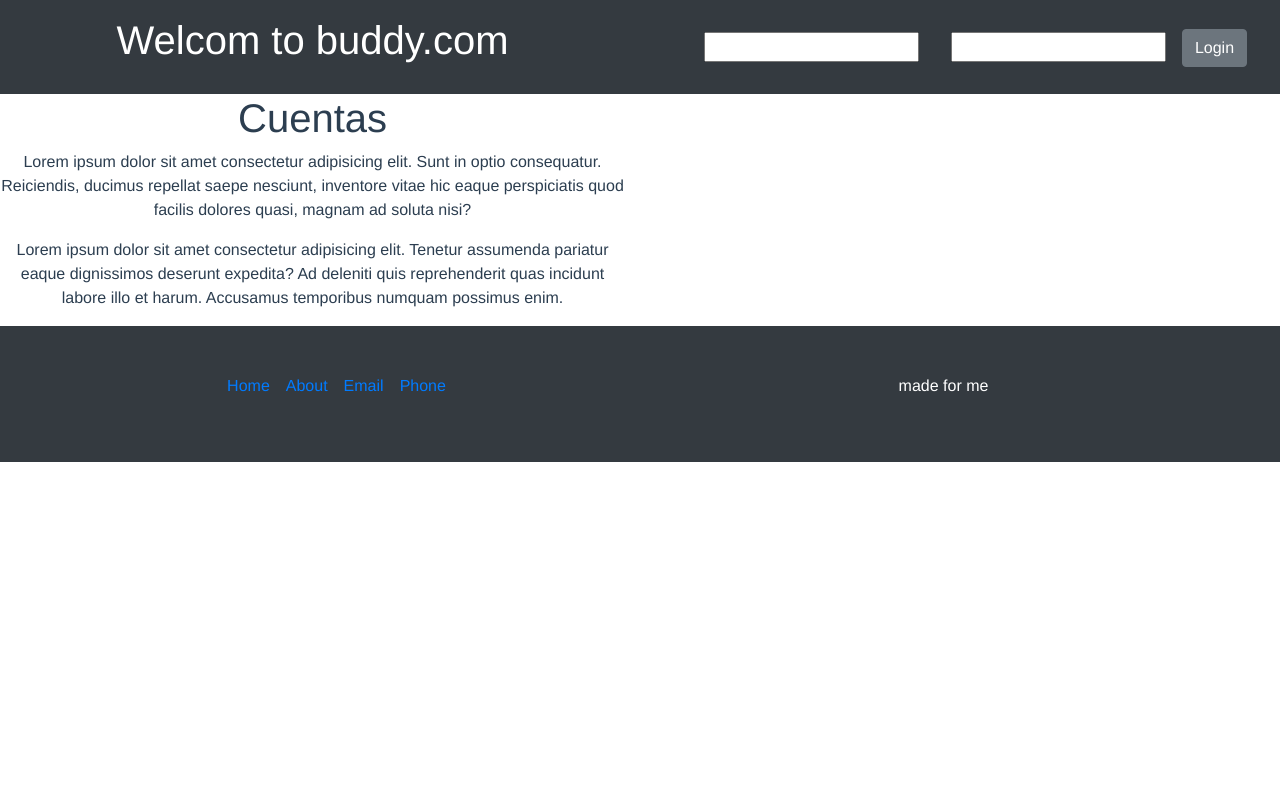
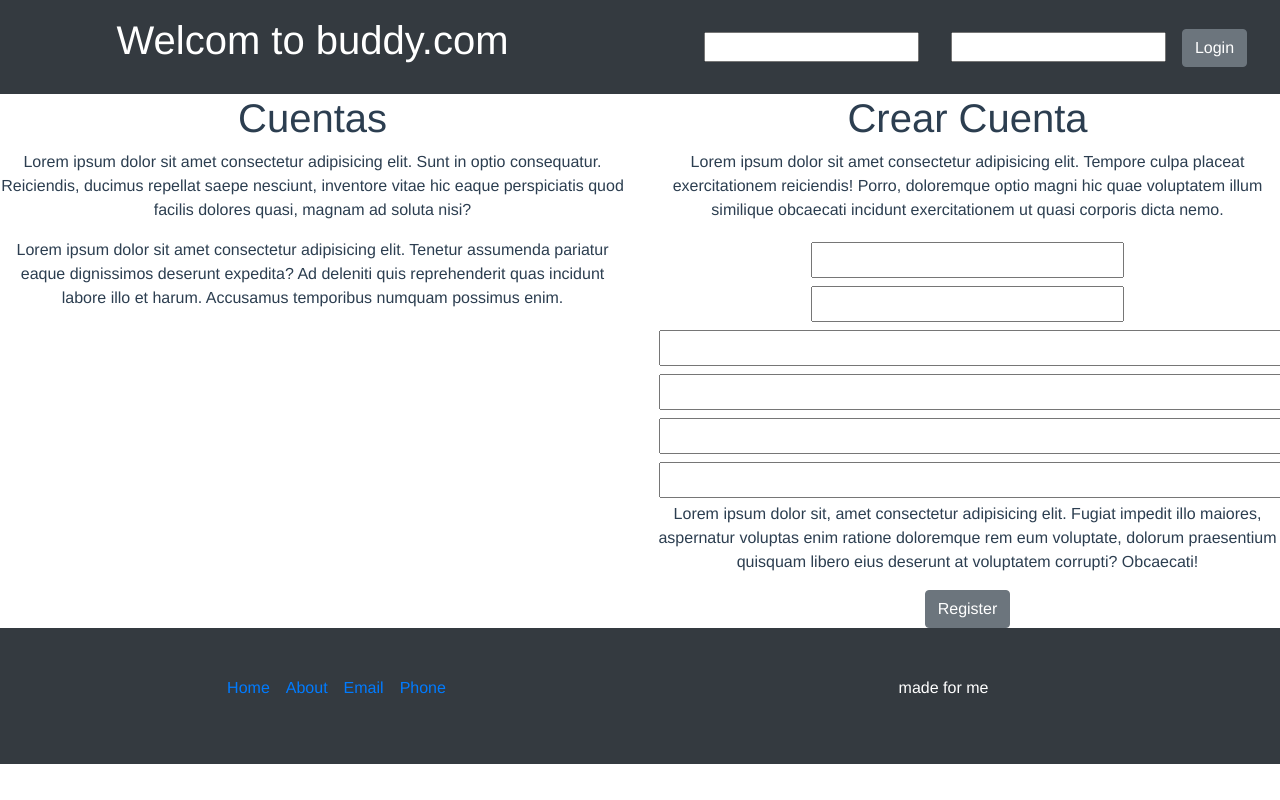
Before and after one commit to oscrislas/666-game, a Vue app: page / in a window 1280 px wide. Built offline with nearby package versions, Linux system fonts and the light colour scheme.

Commit message:
se creo registro estructura falta trabajar en lo visual

```diff
--- /dev/null
+++ b/src/components/Register/Index.vue
@@ -0,0 +1,27 @@
+<template>
+    <div class="row">
+        <div class="col-12">
+            <h1>Crear Cuenta</h1>
+            <p>Lorem ipsum dolor sit amet consectetur adipisicing elit. Tempore culpa placeat exercitationem reiciendis! Porro, doloremque optio magni hic quae voluptatem illum similique obcaecati incidunt exercitationem ut quasi corporis dicta nemo.</p>
+            <frame>
+                <input type="text" class="col-6 m-1 p-1">
+                <input type="text" class="col-6 m-1 p-1">
+                <input type="text" class="col-12 m-1 p-1">
+                <input type="text" class="col-12 m-1 p-1">
+                <input type="text" class="col-12 m-1 p-1">
+                <input type="text" class="col-12 m-1 p-1">
+                <p>
+                    Lorem ipsum dolor sit, amet consectetur adipisicing elit. Fugiat impedit illo maiores, aspernatur voluptas enim ratione doloremque rem eum voluptate, dolorum praesentium quisquam libero eius deserunt at voluptatem corrupti? Obcaecati!
+                </p>
+                <b-button>Register</b-button>
+            </frame>
+        </div>
+
+    </div>
+</template>
+
+<script>
+export default {
+  name: 'Register'
+}
+</script>
--- a/src/views/Home/Index.vue
+++ b/src/views/Home/Index.vue
@@ -7,7 +7,7 @@
       <acunt/>
     </div>
     <div class="col-6">
-
+      <register/>
     </div>
     <div class="col-12">
       <footerhome/>
@@ -20,13 +20,15 @@
 import headerhome from './header/Index'
 import footerhome from './footer/Index'
 import acunt from './accounts/Index'
+import register from '@/components/Register/Index'
 
 export default {
   name: 'headerr',
   components: {
     headerhome,
     footerhome,
-    acunt
+    acunt,
+    register
   }
 }
 </script>
```
Also changed, not shown: src/components/HelloWorld.vue (deleted, +0 -62 lines).
